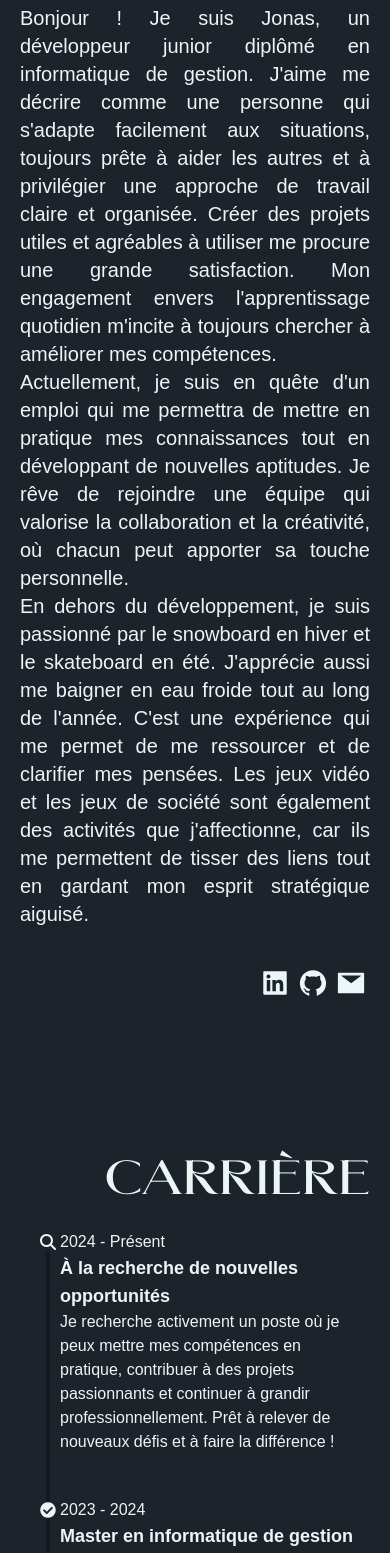
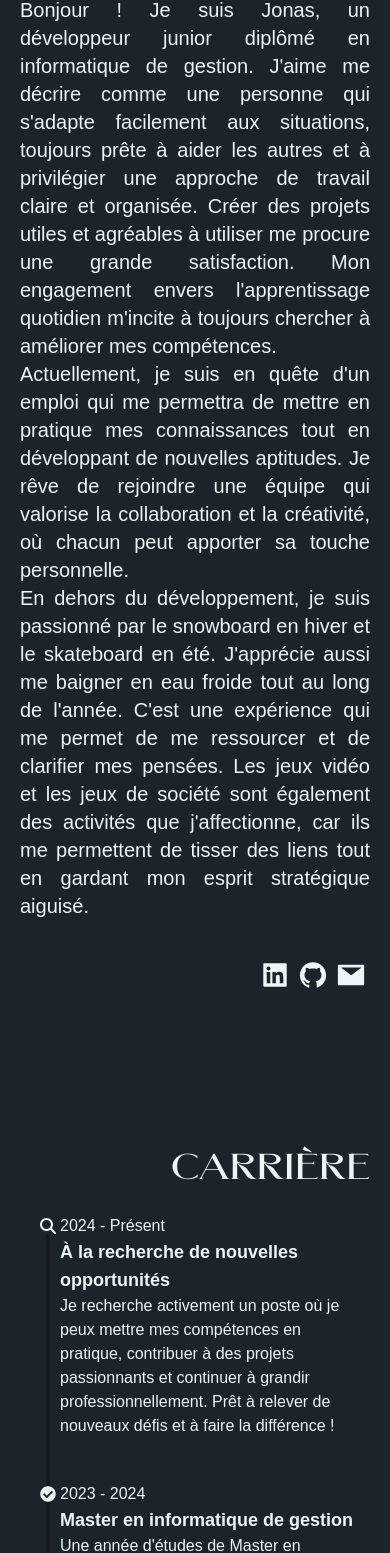
Before and after one commit to Gen0miX/jonas-resume, a Next.js app: page / in a window 390 px wide. Shown: the part 1464-3017 px from the top of the page. Built offline with nearby package versions, Linux system fonts and the light colour scheme; a web font is replaced by a local one.

Commit message:
Change layout reponsive

```diff
--- a/components/Header.tsx
+++ b/components/Header.tsx
@@ -58,7 +58,7 @@ export default function Header() {
         </ul>
       </div>
       <div className="mr-0 sm:mr-3 navbar-end">
-        <ul className="ml-auto menu menu-sm menu-horizontal bg-base-300 rounded-box">
+        <ul className="ml-auto mr-0 px-0 menu menu-sm menu-horizontal bg-base-300 rounded-box">
           <li>
             <ThemeToggleButton iconSize={20} />
           </li>
--- a/components/SectionTitle.tsx
+++ b/components/SectionTitle.tsx
@@ -9,7 +9,7 @@ interface Props {
 
 export default function SectionTitle({ children, className }: Props) {
   const ref = useRef(null);
-  const isInView = useInView(ref, { once: true, amount: "all" });
+  const isInView = useInView(ref, { once: true, amount: 1 });
   const [text, setText] = useState<string[]>([]);
 
   useEffect(() => {
@@ -57,7 +57,7 @@ export default function SectionTitle({ children, className }: Props) {
       initial="hidden"
       animate={isInView ? "visible" : "hidden"}
       className={clsx(
-        "font-heading text-right text-5xl mb-5 ml-10 sm:text-6xl sm:text-left lg:text-8xl",
+        "font-heading text-right text-4xl mb-5 ml-10 sm:text-6xl sm:text-left lg:text-8xl",
         className
       )}
     >
--- a/components/sections/AboutMe.tsx
+++ b/components/sections/AboutMe.tsx
@@ -87,7 +87,7 @@ export default function AboutMe() {
           </div>
         </motion.div>
 
-        <div className="flex flex-col justify-center ml-5 mr-5 md:ml-10 2xl:max-w-[50rem]">
+        <div className="flex flex-col justify-center pl-5 pr-5 md:ml-10 2xl:max-w-[50rem] overflow-hidden">
           <SectionTitle className="mt-5 lg:hidden">À PROPOS</SectionTitle>
           <motion.div variants={txtRVariants}>
             <p className="font-sans text-xl font-medium text-justify lg:text-2xl ">
@@ -102,7 +102,6 @@ export default function AboutMe() {
             </p>
           </motion.div>
           <motion.div variants={txtLVariants}>
-            {" "}
             <p className="font-sans text-xl font-medium text-justify lg:text-2xl">
               Actuellement, je suis en quête d'un emploi qui me permettra de
               mettre en pratique mes connaissances tout en développant de
--- a/components/sections/Career.tsx
+++ b/components/sections/Career.tsx
@@ -71,7 +71,7 @@ function Timeline({ children, year, title, className, isLeft }: Props) {
       variants={isLeft ? itemVariantsL : itemVariantsR}
       initial="hidden"
       animate={hasAnimated ? "visible" : "hidden"}
-      className="static"
+      className="w-full"
     >
       <hr />
       <div className="timeline-middle">
@@ -118,13 +118,12 @@ export default function Career() {
       className="mt-40 mb-10 mr-5 xl:mx-32 2xl:m-60 scroll-mt-32"
     >
       <SectionTitle>CARRIÈRE</SectionTitle>
-      <ul className="static z-0 ml-10 timeline timeline-snap-icon max-md:timeline-compact timeline-vertical lg:text-xl">
+      <ul className="z-0 pl-10 timeline timeline-snap-icon max-md:timeline-compact timeline-vertical lg:text-xl overflow-hidden">
         <motion.li
           ref={ref}
           variants={itemVariantsR}
           initial="hidden"
           animate={hasAnimated ? "visible" : "hidden"}
-          className="static"
         >
           <div className="timeline-middle">
             <FaMagnifyingGlass />
```
